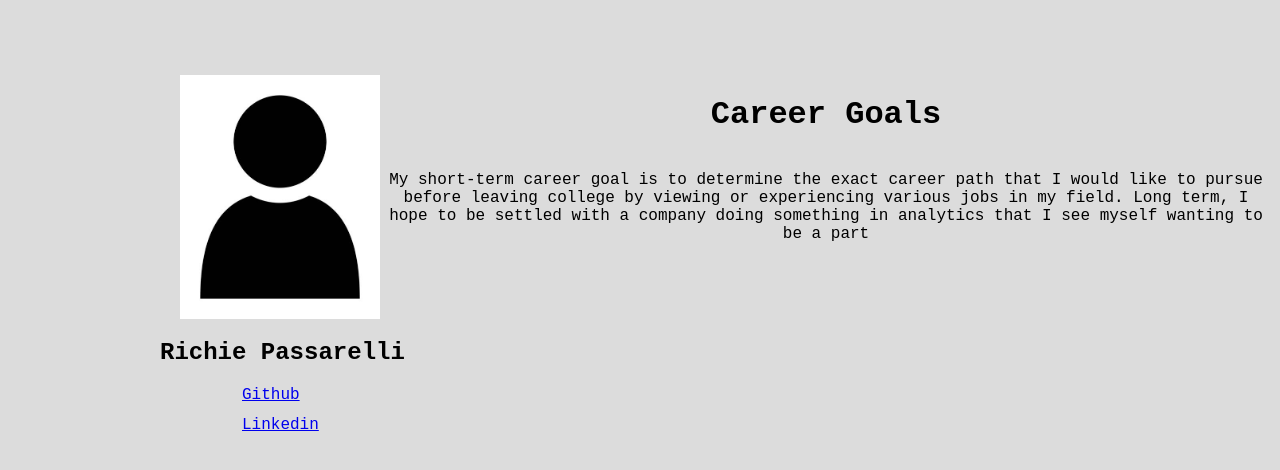
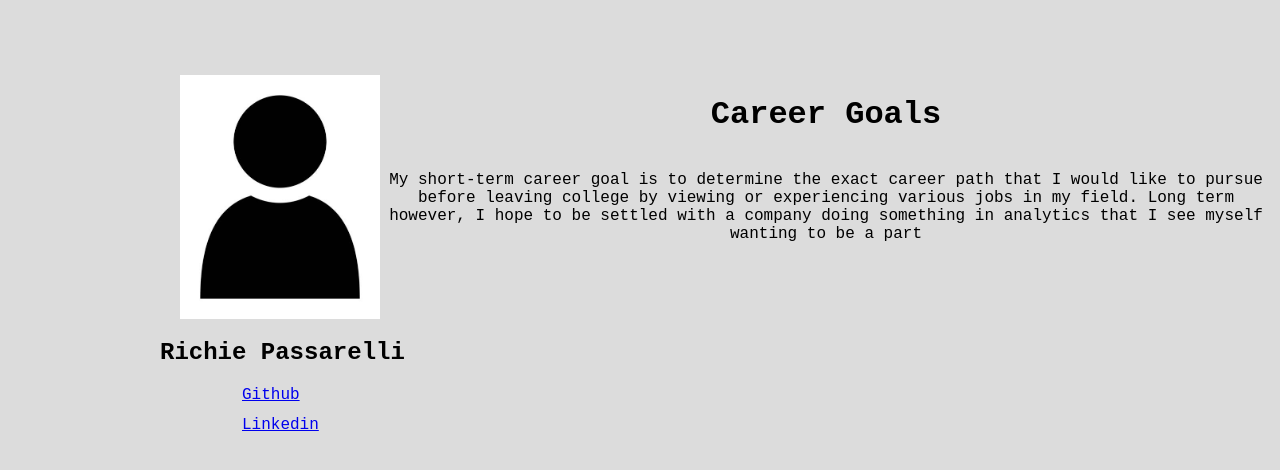
Before and after one commit to rpassarelli-1/portfolio-site, a plain HTML site: page index.html in a window 1280 px wide. Drawn offline with Linux system fonts and the light colour scheme.

Commit message:
Initial portfolio page

```diff
--- a/index.html
+++ b/index.html
@@ -12,7 +12,7 @@
     <div class="text">
         <h1> Career Goals</h1>
         <p> My short-term career goal is to determine the exact career path that I would like to pursue before
-            leaving college by viewing or experiencing various jobs in my field. Long term, I hope to be
+            leaving college by viewing or experiencing various jobs in my field. Long term however, I hope to be
             settled with a company doing something in analytics that I see myself wanting to be a part  </p>
     </div>
 </div>
```
